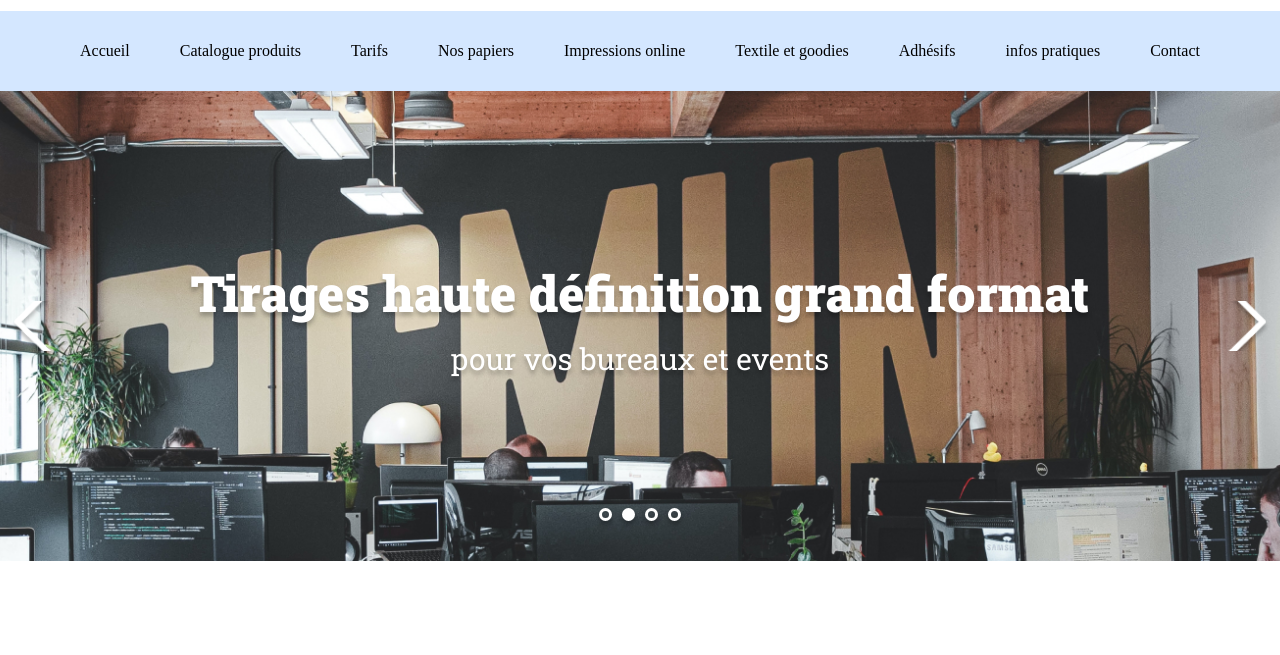
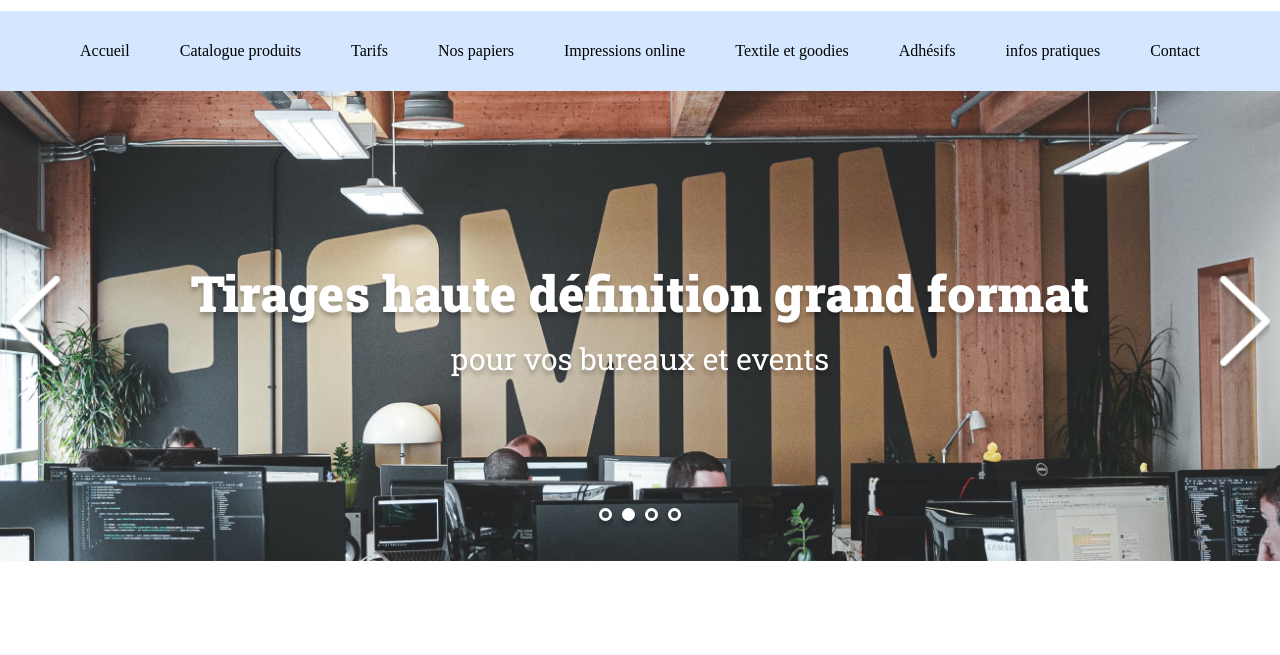
Before and after one commit to omaymaK9/N5, a plain HTML site: page index.html in a window 1280 px wide. Shown: the part 90-745 px from the top of the page. Drawn offline with Linux system fonts and the light colour scheme.

Commit message:
Update style.css

```diff
--- a/assets/style.css
+++ b/assets/style.css
@@ -176,13 +176,13 @@ header {
 #banner .arrow_left {
 	left: 10px;
 	width: 50px;
-	height: 50px;
+	height: 100px;
 	z-index: 1;
 }
 #banner .arrow_right {
 	right: 10px;
 	width: 50px;
-	height: 50px;
+	height: 100px;
 	z-index: 1;
 }
 
```
